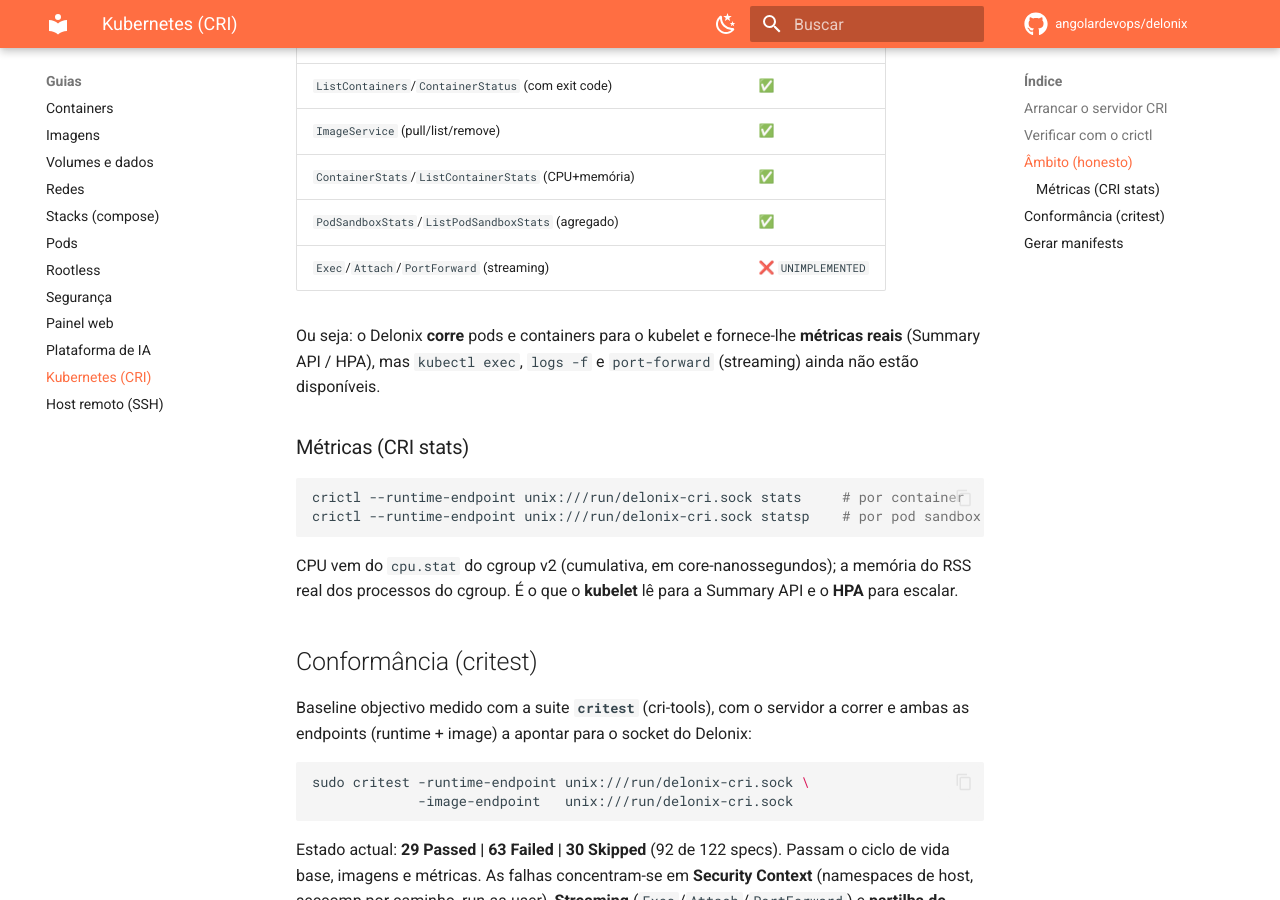
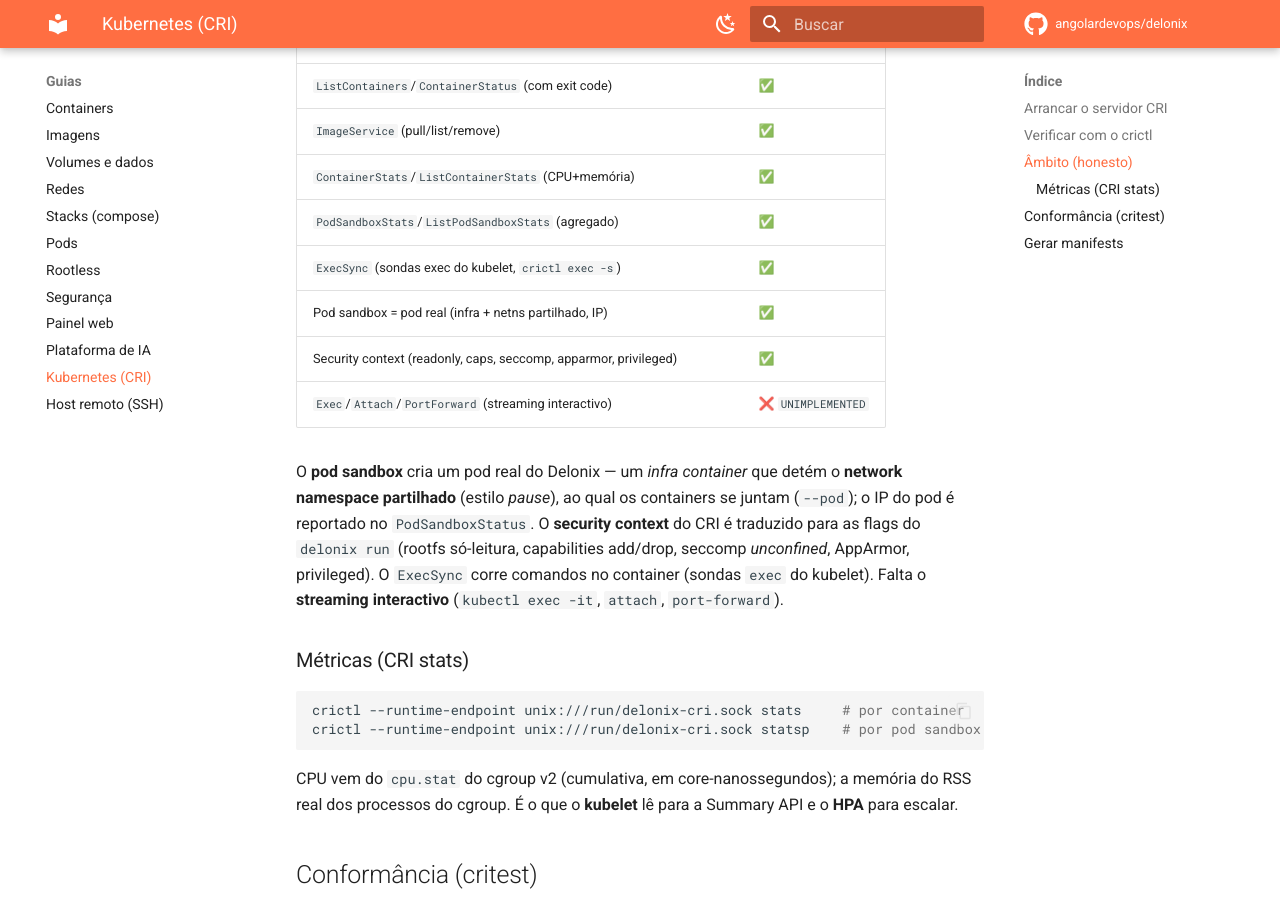
Before and after one commit to angolardevops/delonix, an MkDocs documentation site: the page built from docs/guides/kubernetes.md, in a window 1280 px wide and 900 px high, scrolled down 875 px. Built offline with MkDocs 1.6.1 and Material for MkDocs 9.7.7, drawn with Linux system fonts in a browser that asks for light colours; comment, search, counter and statistics services are not loaded.

Commit message:
docs: pods CRI reais, security context, exec_sync — critest 29→44 (v0.1.28)

```diff
--- a/docs/guides/kubernetes.md
+++ b/docs/guides/kubernetes.md
@@ -33,11 +33,18 @@
 | `ImageService` (pull/list/remove) | ✅ |
 | `ContainerStats`/`ListContainerStats` (CPU+memória) | ✅ |
 | `PodSandboxStats`/`ListPodSandboxStats` (agregado) | ✅ |
-| `Exec`/`Attach`/`PortForward` (streaming) | ❌ `UNIMPLEMENTED` |
+| `ExecSync` (sondas exec do kubelet, `crictl exec -s`) | ✅ |
+| Pod sandbox = pod real (infra + netns partilhado, IP) | ✅ |
+| Security context (readonly, caps, seccomp, apparmor, privileged) | ✅ |
+| `Exec`/`Attach`/`PortForward` (streaming interactivo) | ❌ `UNIMPLEMENTED` |
 
-Ou seja: o Delonix **corre** pods e containers para o kubelet e fornece-lhe
-**métricas reais** (Summary API / HPA), mas `kubectl exec`, `logs -f` e
-`port-forward` (streaming) ainda não estão disponíveis.
+O **pod sandbox** cria um pod real do Delonix — um *infra container* que detém o
+**network namespace partilhado** (estilo *pause*), ao qual os containers se juntam
+(`--pod`); o IP do pod é reportado no `PodSandboxStatus`. O **security context**
+do CRI é traduzido para as flags do `delonix run` (rootfs só-leitura, capabilities
+add/drop, seccomp *unconfined*, AppArmor, privileged). O `ExecSync` corre comandos
+no container (sondas `exec` do kubelet). Falta o **streaming interactivo**
+(`kubectl exec -it`, `attach`, `port-forward`).
 
 ### Métricas (CRI stats)
 
```
